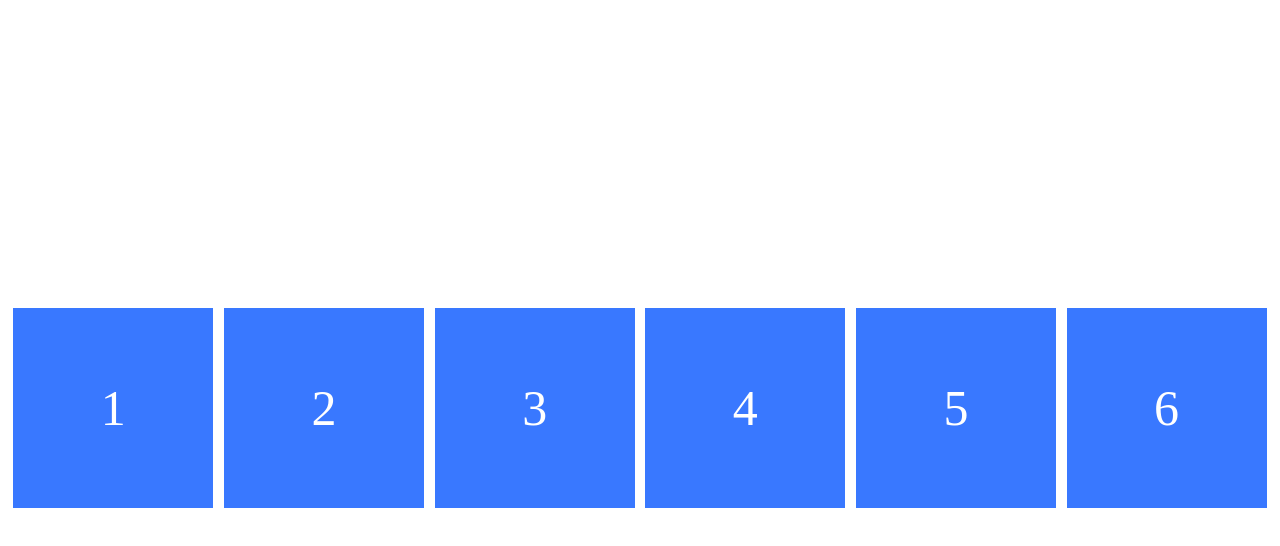
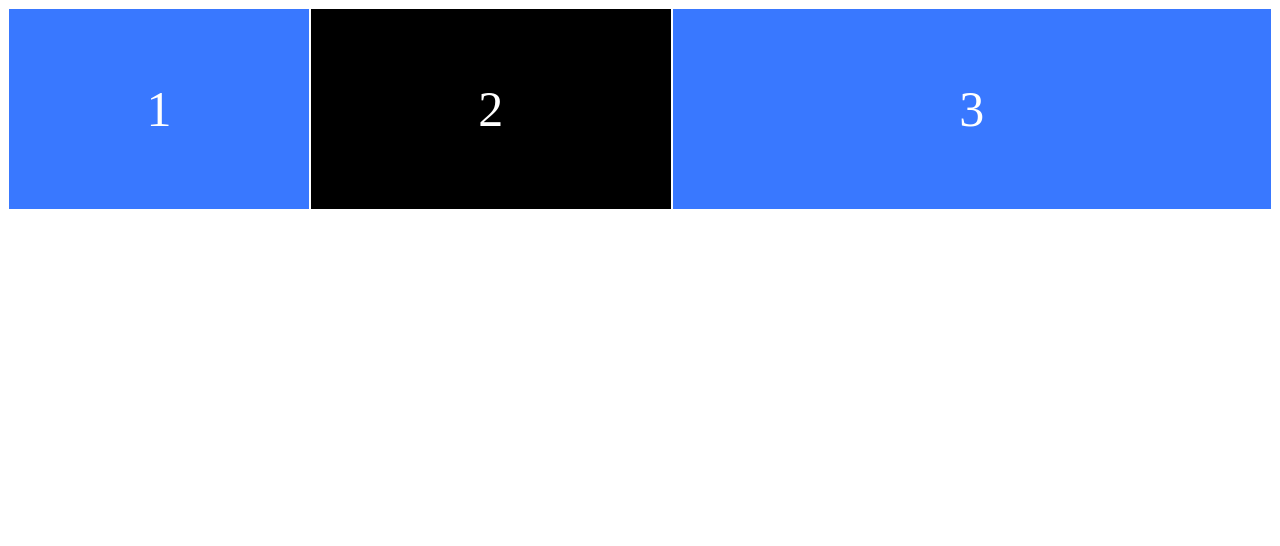
Before and after one commit to guswn2521/SCSS-Layout-Masterclass, a plain HTML site: page index.html in a window 1280 px wide. Drawn offline with Linux system fonts and the light colour scheme.

Commit message:
#1.6 flex-grow, flex-shrink
1. flex-shrink : child에게 주는 property.
default가 1이다.
창의 넓이를 바꿀때, 주는 값만큼 다른 child보다 더 줄어든다.
ex) flex-shrink:2;   => 다른 child보다 2배로 줄어든다.

2. flex-grow : 창의 크기가 커지면 flex-grow를 준 flexbox들만 준 값의 비율만큼 남는 공간을 나눠가진다.
default가 0이다.
ex) 2번 box에 2, 3번 박스에 3을 주면 => 브라우저의 남는 공간을 2:3으로 나눠가진다.

```diff
--- a/index.html
+++ b/index.html
@@ -12,9 +12,9 @@
         <div class="child">1</div>
         <div class="child">2</div>
         <div class="child">3</div>
-        <div class="child">4</div>
+        <!-- <div class="child">4</div>
         <div class="child">5</div>
-        <div class="child">6</div>
+        <div class="child">6</div> -->
 
 
     </div>
--- a/style.css
+++ b/style.css
@@ -2,13 +2,13 @@
     display: flex;
     justify-content:space-around;
     height: 100vh;
-    flex-wrap:wrap;
+    /* flex-wrap:wrap; */
     align-content: center;
 }
 .child{
     background-color: rgb(57, 120, 255);
     color: white;
-    width: 200px;
+    width: 300px;
     height: 200px;
     font-size:50px;
     display: flex;
@@ -16,3 +16,10 @@
     align-items: center;
     border: 1px solid white;
 }
+.child:nth-child(2){
+    background-color: black;
+    flex-grow:2;
+}
+.child:nth-child(3){
+    flex-grow:10
+}
```
